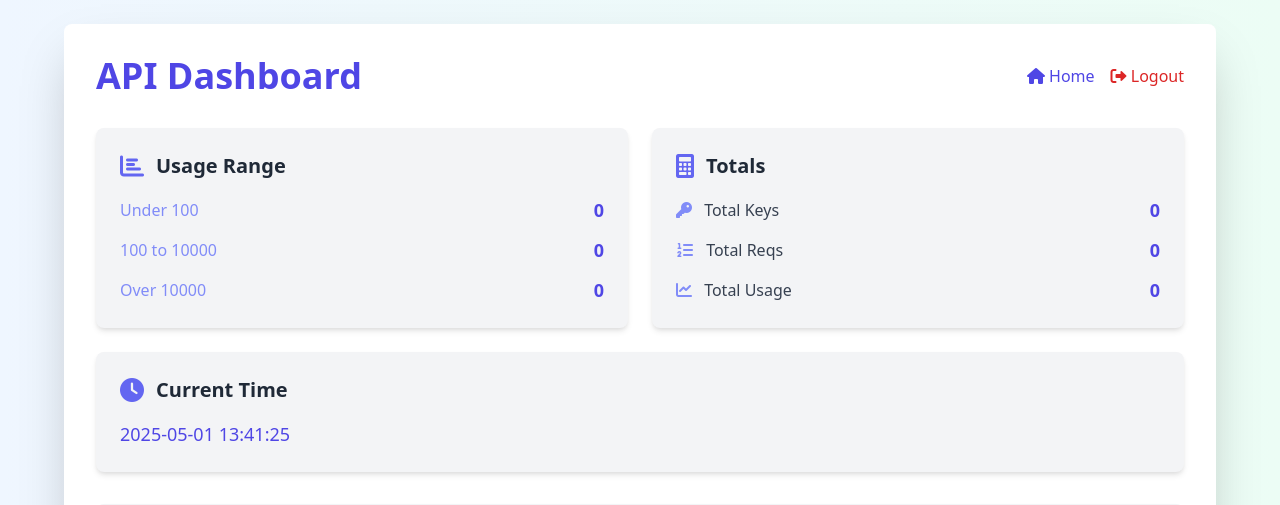
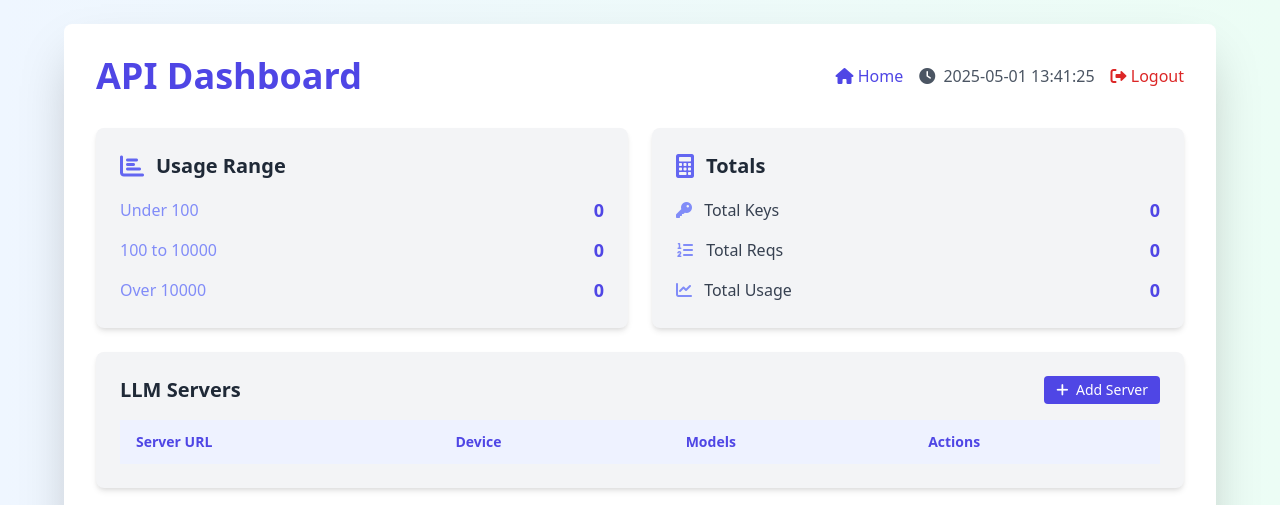
Before and after one commit to firslov/MyAPI, a FastAPI app: page /get-usage in a window 1280 px wide. Shown: the top 505 px of the page. Run offline with FastAPI, Linux system fonts and the light colour scheme; the visitor is signed in with stand-in values (Sample User, id 1); data that the repository does not hold is empty.

Commit message:
change time style in dashboard

```diff
--- a/templates/dashboard_manage.html
+++ b/templates/dashboard_manage.html
@@ -126,10 +126,14 @@
             <h1 class="text-2xl md:text-4xl font-extrabold text-indigo-600 text-center md:text-left">
                 API Dashboard
             </h1>
-            <div class="flex space-x-4">
+            <div class="flex space-x-4 items-center">
                 <a href="/" class="text-sm md:text-base text-indigo-600 hover:text-indigo-800">
                     <i class="fas fa-home"></i> <span class="hidden md:inline">Home</span>
                 </a>
+                <div class="text-sm md:text-base text-gray-600">
+                    <i class="fas fa-clock mr-1"></i>
+                    <span>{{ current_time }}</span>
+                </div>
                 <a href="/logout" class="text-sm md:text-base text-red-600 hover:text-red-800">
                     <i class="fas fa-sign-out-alt"></i> <span class="hidden md:inline">Logout</span>
                 </a>
@@ -195,14 +199,6 @@
             </div>
         </div>
 
-        <!-- Current Time Card -->
-        <div class="bg-gray-100 rounded-lg p-4 md:p-6 shadow-md hover-scale fade-in mb-4 md:mb-8">
-            <div class="flex items-center mb-3 md:mb-4">
-                <i class="fas fa-clock text-indigo-500 text-xl md:text-2xl mr-2 md:mr-3"></i>
-                <h2 class="text-lg md:text-xl font-semibold text-gray-800">Current Time</h2>
-            </div>
-            <p class="text-base md:text-lg text-indigo-600">{{ current_time }}</p>
-        </div>
 
         <!-- LLM Servers Management -->
         <div class="bg-gray-100 rounded-lg p-4 md:p-6 shadow-md hover-scale fade-in mb-4 md:mb-6">
```
